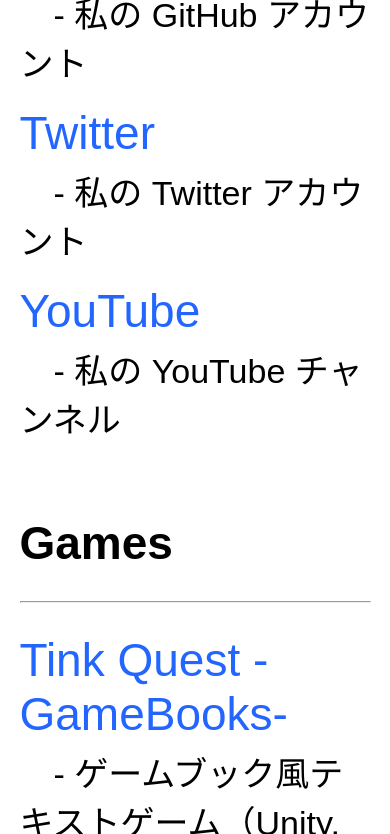
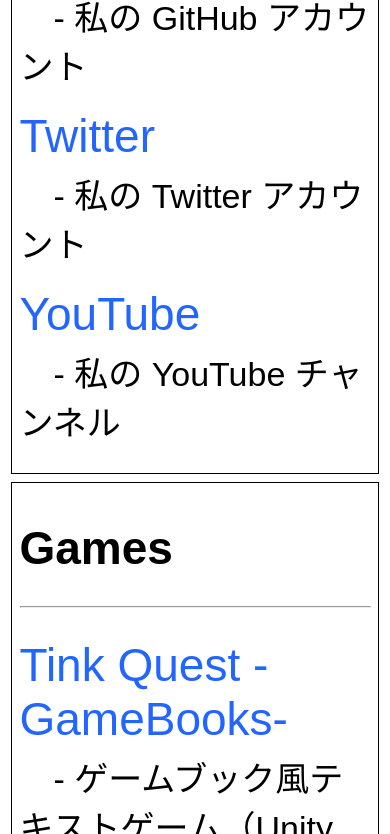
Before and after one commit to YusukeKato/YusukeKato.github.io, a plain HTML site: page index.html in a window 390 px wide. Shown: the part 728-1562 px from the top of the page. Drawn offline with Linux system fonts and the light colour scheme.

Commit message:
Update style.css

```diff
--- a/style.css
+++ b/style.css
@@ -75,7 +75,7 @@ a:hover {
 		margin-bottom: 2%;
 		padding-top: 2%;
 		padding-bottom: 2%;
-		border:#000000 solid 0px;
+		border:#000000 solid 1px;
 	}
 
 	.text1 {
```
